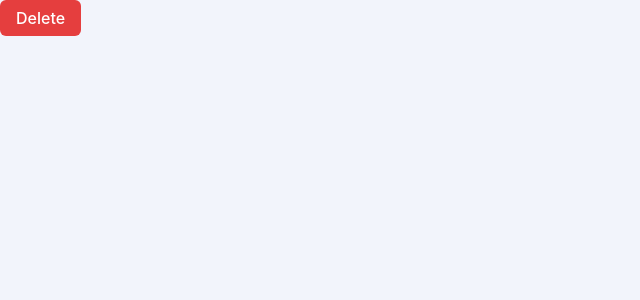
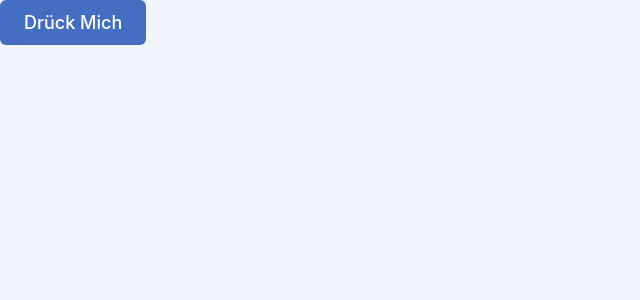
Before and after one commit to mezotv/eventure, an Angular app in the folder frontend/: page / in a window 1280 px wide. Shown: the top 300 px of the page, without its empty margins (0-640 px from the left). Built offline with nearby package versions, Linux system fonts and the light colour scheme.

Commit message:
fix: use variables for colors

```diff
--- a/frontend/src/app/app.component.html
+++ b/frontend/src/app/app.component.html
@@ -1,8 +1,8 @@
 <app-button
-  type="danger"
-  size="medium"
+  type="primary"
+  size="large"
   [disabled]="false"
   [loading]="false"
   (buttonClick)="log($event)">
-  Delete
+  Drück Mich
 </app-button>
--- a/frontend/src/app/components/ui/button/button.component.css
+++ b/frontend/src/app/components/ui/button/button.component.css
@@ -35,7 +35,7 @@
   }
 
   .button-primary {
-    background-color: #3182ce;
+    background-color: var(--primary);
     color: white;
 
     &:hover:not(:disabled) {
@@ -44,7 +44,7 @@
   }
 
   .button-secondary {
-    background-color: #718096;
+    background-color: var(--secondary);
     color: white;
 
     &:hover:not(:disabled) {
```
